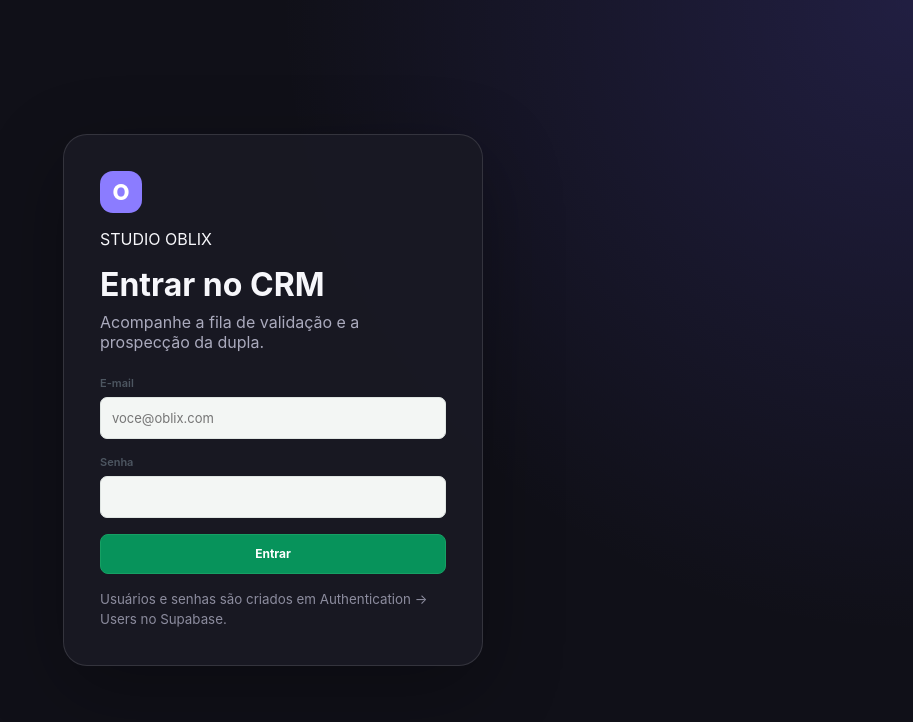
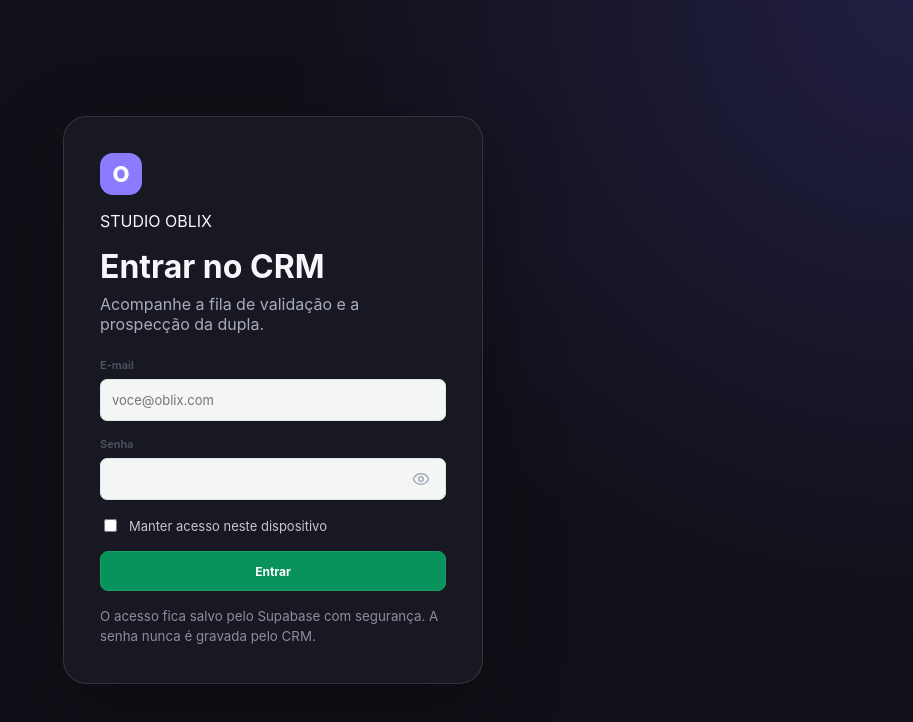
Before and after one commit to oblixhub/oblix-crm, a React (Vite) app: page / in a window 1280 px wide. Shown: the top 722 px of the page, without its empty margins (367-1280 px from the left). Built offline with nearby package versions, Linux system fonts and the light colour scheme; no server answers.

Commit message:
add secure password visibility and remembered access

```diff
--- a/src/App.tsx
+++ b/src/App.tsx
@@ -1,4 +1,4 @@
-import { FileSpreadsheet, Plus, UploadCloud } from "lucide-react";
+import { Eye, EyeOff, FileSpreadsheet, Plus, UploadCloud } from "lucide-react";
 import { useEffect, useMemo, useRef, useState, type FormEvent } from "react";
 import { AppShell } from "./components/AppShell";
 import { ClientPreview } from "./components/ClientPreview";
@@ -786,8 +786,10 @@ function ImportFlow({
 }
 
 function LoginScreen() {
-  const [email, setEmail] = useState("");
+  const [email, setEmail] = useState(() => window.localStorage.getItem("oblix-login-email") ?? "");
   const [password, setPassword] = useState("");
+  const [showPassword, setShowPassword] = useState(false);
+  const [rememberAccess, setRememberAccess] = useState(() => window.localStorage.getItem("oblix-remember-access") === "true");
   const [error, setError] = useState<string | null>(null);
   const [loading, setLoading] = useState(false);
 
@@ -796,6 +798,13 @@ function LoginScreen() {
     if (!supabase) return;
     setLoading(true);
     setError(null);
+    if (rememberAccess) {
+      window.localStorage.setItem("oblix-login-email", email.trim());
+      window.localStorage.setItem("oblix-remember-access", "true");
+    } else {
+      window.localStorage.removeItem("oblix-login-email");
+      window.localStorage.removeItem("oblix-remember-access");
+    }
     const { error: signInError } = await supabase.auth.signInWithPassword({ email: email.trim(), password });
     if (signInError) setError("E-mail ou senha inválidos. Confirme o usuário criado no Supabase.");
     setLoading(false);
@@ -809,10 +818,11 @@ function LoginScreen() {
         <h1>Entrar no CRM</h1>
         <p>Acompanhe a fila de validação e a prospecção da dupla.</p>
         <label className="field"><span>E-mail</span><input type="email" value={email} onChange={(event) => setEmail(event.target.value)} placeholder="voce@oblix.com" required /></label>
-        <label className="field"><span>Senha</span><input type="password" value={password} onChange={(event) => setPassword(event.target.value)} required /></label>
+        <label className="field"><span>Senha</span><div className="password-field"><input type={showPassword ? "text" : "password"} value={password} onChange={(event) => setPassword(event.target.value)} autoComplete="current-password" required /><button type="button" className="password-toggle" aria-label={showPassword ? "Ocultar senha" : "Mostrar senha"} onClick={() => setShowPassword((visible) => !visible)}>{showPassword ? <EyeOff size={18} /> : <Eye size={18} />}</button></div></label>
+        <label className="remember-access"><input type="checkbox" checked={rememberAccess} onChange={(event) => setRememberAccess(event.target.checked)} /><span>Manter acesso neste dispositivo</span></label>
         {error && <div className="auth-error">{error}</div>}
         <button className="button button--primary" disabled={loading}>{loading ? "Entrando…" : "Entrar"}</button>
-        <small>Usuários e senhas são criados em Authentication → Users no Supabase.</small>
+        <small>O acesso fica salvo pelo Supabase com segurança. A senha nunca é gravada pelo CRM.</small>
       </form>
     </main>
   );
--- a/src/refined.css
+++ b/src/refined.css
@@ -2337,3 +2337,8 @@ textarea {
 .auth-card small { color: #8c8c9e; line-height: 1.5; }
 .auth-mark { width: 42px; height: 42px; display: grid; place-items: center; border-radius: 13px; background: #8b7cff; color: #fff; font-weight: 800; font-size: 22px; }
 .auth-error { padding: 10px 12px; border-radius: 10px; background: rgba(239, 101, 101, 0.14); color: #ffb2b2; font-size: 13px; }
+.password-field { position: relative; }
+.password-field input { width: 100%; padding-right: 44px; }
+.password-toggle { position: absolute; right: 8px; top: 50%; transform: translateY(-50%); display: grid; place-items: center; border: 0; background: transparent; color: #aaaabd; cursor: pointer; padding: 8px; }
+.remember-access { display: flex; align-items: center; gap: 9px; color: #c6c6d2; font-size: 13px; cursor: pointer; }
+.remember-access input { accent-color: #8b7cff; }
```
